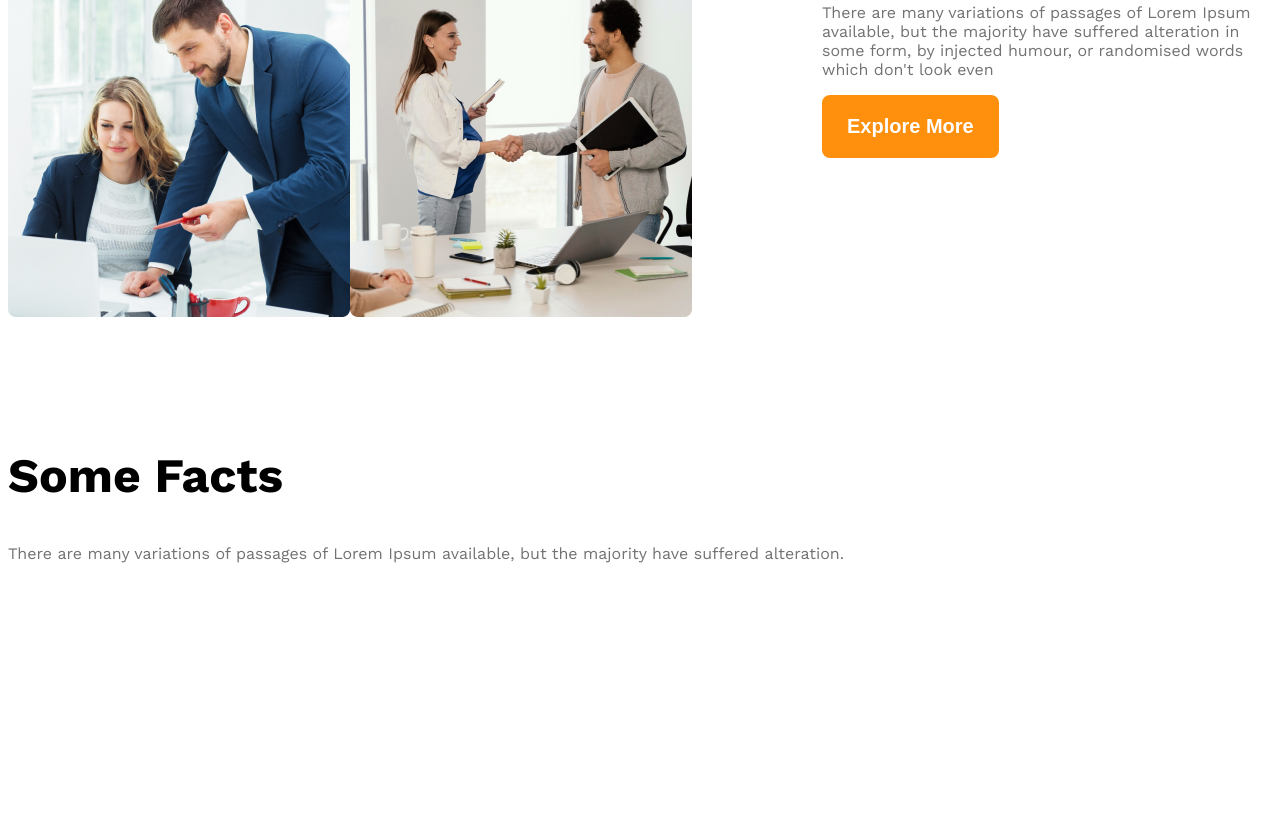
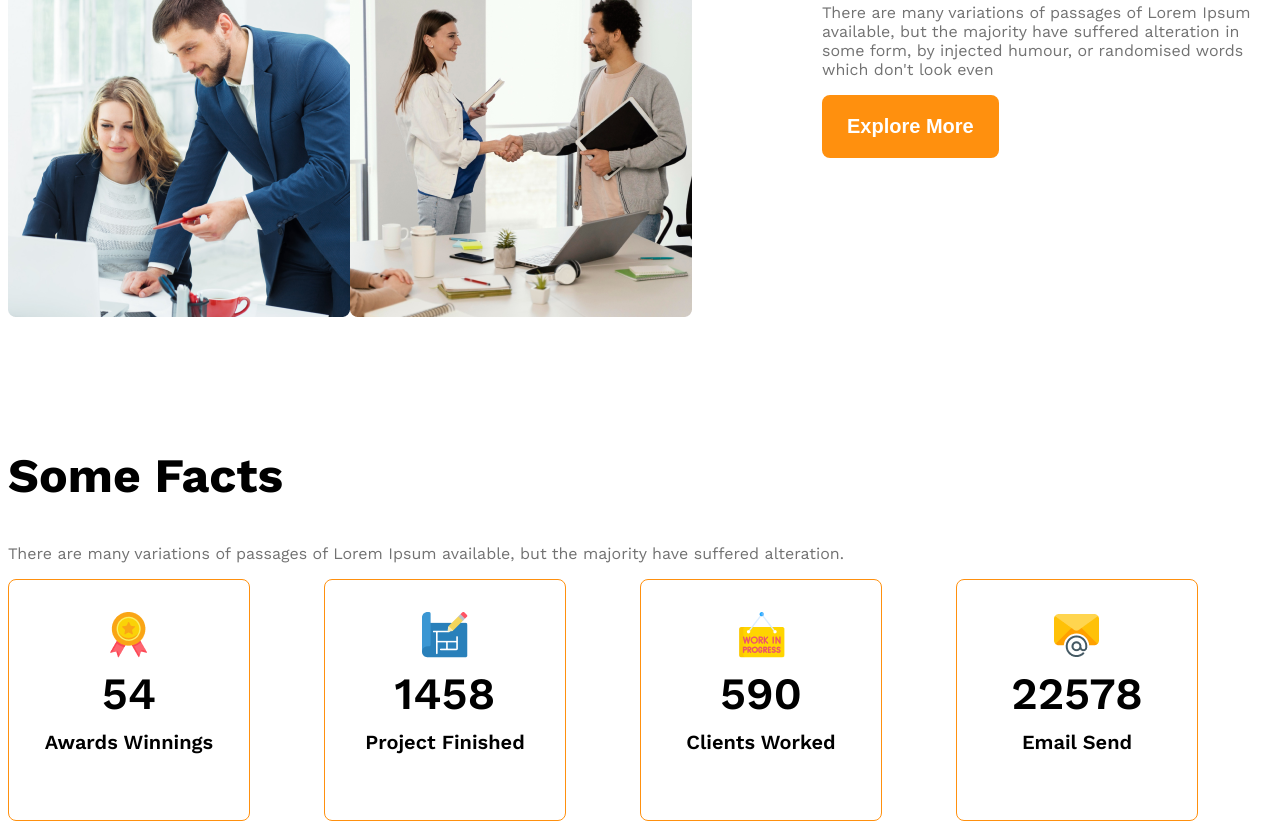
Before and after one commit to S240552/G3-Architects-Website, a plain HTML site: page index.html in a window 1280 px wide. Shown: the part 1681-2510 px from the top of the page. Before the commit the page ends 2425 px from the top, so only its background shows below. Drawn offline with nearby package versions, Linux system fonts and the light colour scheme.

Commit message:
added icon

```diff
--- a/index.html
+++ b/index.html
@@ -57,30 +57,38 @@
     <!--some facts-->
     <section class="some facts">
         <h1 class="section-title">Some Facts</h1>
-        <p class="text-lightgray">There are many variations of passages of Lorem Ipsum available,
+        <p class="text-lightgray fact description">There are many variations of passages of Lorem Ipsum available,
             but the majority have suffered alteration.</p>
             <div class="facts-container">
                 <!--.fact*4>img.fact-icon+h4.fact-number+h5.fact-name-->
-                <div class="fact">
-                    <img src="" alt="" class="fact-icon">
-                    <h4 class="fact-number"></h4>
-                    <h5 class="fact-name"></h5>
+               <div class="fact-card display-flex">
+                <div>
+                    <img src="images/icons/ribon.png" alt="" class="fact-icon">
+                <h4 class="fact-number">54</h4>
+                <h5 class="fact-name">Awards Winnings</h5>
                 </div>
-                <div class="fact">
-                    <img src="" alt="" class="fact-icon">
-                    <h4 class="fact-number"></h4>
-                    <h5 class="fact-name"></h5>
+               </div>
+               <div class="fact-card display-flex">
+               <div>
+                 <img src="images/icons/projects.png" alt="" class="fact-icon">
+                <h4 class="fact-number">1458</h4>
+                <h5 class="fact-name">Project Finished</h5>
+               </div>
+               </div>
+               <div class="fact-card display-flex">
+               <div>
+                 <img src="images/icons/customers.png" alt="" class="fact-icon">
+                <h4 class="fact-number">590</h4>
+                <h5 class="fact-name">Clients Worked</h5>
+               </div>
+               </div>
+               <div class="fact-card display-flex">
+                <div>
+                    <img src="images/icons/email.png" alt="" class="fact-icon">
+                <h4 class="fact-number">22578</h4>
+                <h5 class="fact-name">Email Send</h5>
                 </div>
-                <div class="fact">
-                    <img src="" alt="" class="fact-icon">
-                    <h4 class="fact-number"></h4>
-                    <h5 class="fact-name"></h5>
-                </div>
-                <div class="fact">
-                    <img src="" alt="" class="fact-icon">
-                    <h4 class="fact-number"></h4>
-                    <h5 class="fact-name"></h5>
-                </div>
+               </div>
             </div>
 
 
--- a/styles/architects.css
+++ b/styles/architects.css
@@ -100,6 +100,35 @@ main > section{
 #quick{
     font-weight: 500;
 }
+/* some fact related style */
+.fact-card{
+    border: 1px solid #FF900E;
+    width: 240px;
+    height: 240px;
+    border-radius: 8px;
+    align-items: center;
+    text-align: center;
+    justify-content: center;
+}
+.fact-number{
+    font-size: 2.8rem;
+    font-weight: 600;
+    margin-top: 5px;
+    margin-bottom: 10px;
+}
+.fact-name{
+    font-size: 1.25rem;
+    font-weight: 600;
+    margin-top: 10px;
+}
+.facts-container{
+    display: grid;
+    grid-template-columns: repeat(4,1fr);
+}
+.fact-description{
+max-width: 540px;
+}
+
 
 /* responsive media query */
 @media screen and (max-width:576px){
```
